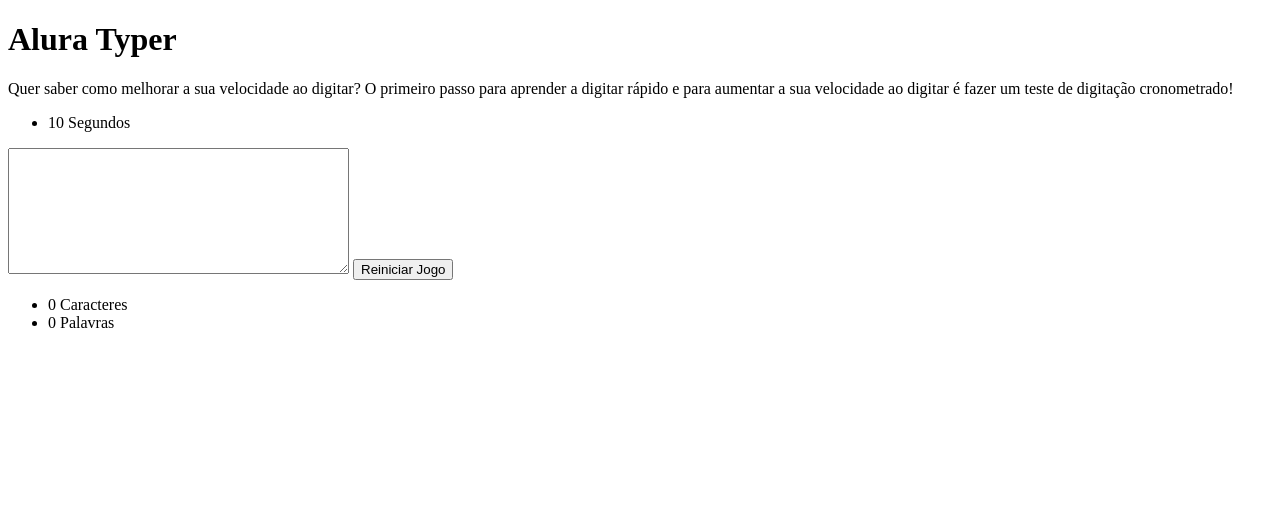
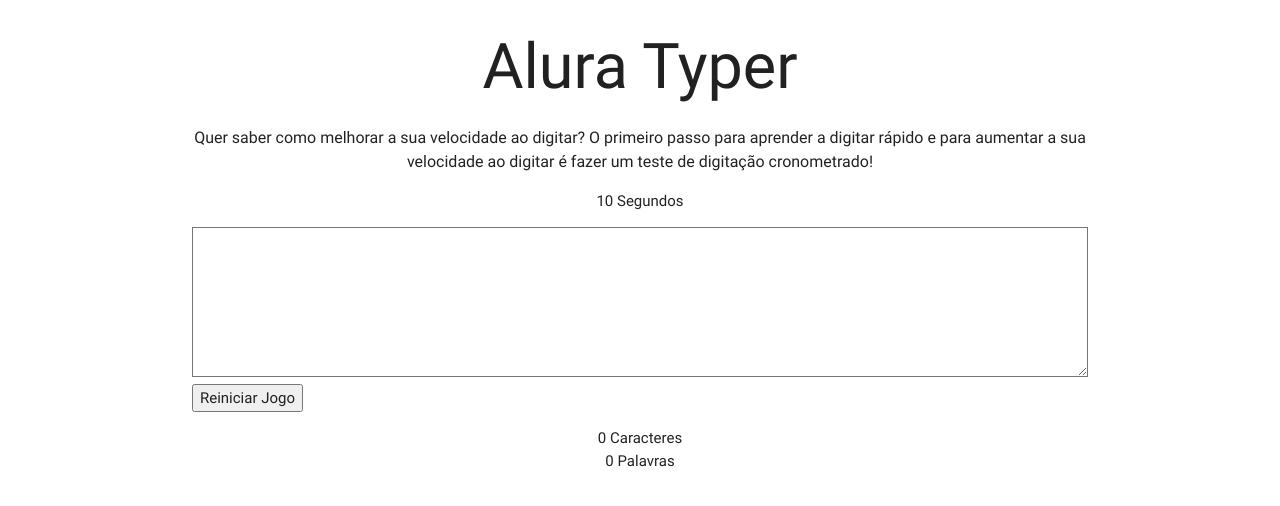
Before and after one commit to manoelvieira0/alura-typer, a plain HTML site: page public/principal.html in a window 1280 px wide. Drawn offline with Linux system fonts and the light colour scheme.

Commit message:
Estilizando a página

```diff
--- a/public/css/estilos.css
+++ b/public/css/estilos.css
@@ -0,0 +1,12 @@
+.campo-digitacao{
+    font-size: 16px;
+    height: 150px;
+}
+
+.frase{
+    font-size: 16px;
+}
+
+.campo-desativado{
+    background-color: lightgray;
+}
--- a/public/js/main.js
+++ b/public/js/main.js
@@ -1,9 +1,8 @@
 var tempoInicial = $('#tempo-digitacao').text()
 var campo = $('.campo-digitacao')
 
-$(
+$( //Atalho para Document .ready
     function () {
-        console.log('Olá')
         inicializaContadores()
         inicializaCronometro()
         $("#botao-reiniciar").click(reiniciaJogo)
@@ -31,6 +30,7 @@
             if (tempoRestante < 1) {
                 campo.attr('disabled', true)
                 clearInterval(cronometroID)
+                campo.addClass('campo-desativado')
             }
         }, 1000);
     })
--- a/public/principal.html
+++ b/public/principal.html
@@ -1,26 +1,34 @@
 <!DOCTYPE html>
 <html lang="pt-br">
+
 <head>
     <meta charset="UTF-8">
     <title>Alura Typer</title>
+    <link rel="stylesheet" href="css/libs/materialize.min.css">
+    <link rel="stylesheet" href="css/estilos.css">
 </head>
+
 <body>
-    <h1 class="titulo">Alura Typer</h1>
-    <p class="frase">Quer saber como melhorar a sua velocidade ao digitar? O primeiro passo para aprender a digitar rápido e para aumentar a sua velocidade ao digitar é fazer um teste de digitação cronometrado!</p>
-    <ul class="informacoes">
+    <div class="container">
+        <h1 class="center">Alura Typer</h1>
+        <p class="frase center">Quer saber como melhorar a sua velocidade ao digitar? O primeiro passo para aprender a digitar
+            rápido e para aumentar a sua velocidade ao digitar é fazer um teste de digitação cronometrado!</p>
+        <ul class="informacoes center">
             <li><span id="tempo-digitacao">10</span> Segundos</li>
         </ul>
 
         <textarea class="campo-digitacao" cols="40" rows="8"></textarea>
         <button id="botao-reiniciar">Reiniciar Jogo</button>
 
-    <ul>
+        <ul class="center">
             <li><span id="contador-caracteres">0</span> Caracteres</li>
             <li><span id="contador-palavras">0</span> Palavras</li>
         </ul>
+    </div>
 
     <script src="js/jquery.js"></script>
     <script src="js/main.js"></script>
 
 </body>
+
 </html>
```
Lines whose indentation alone changed are shown as unchanged.
